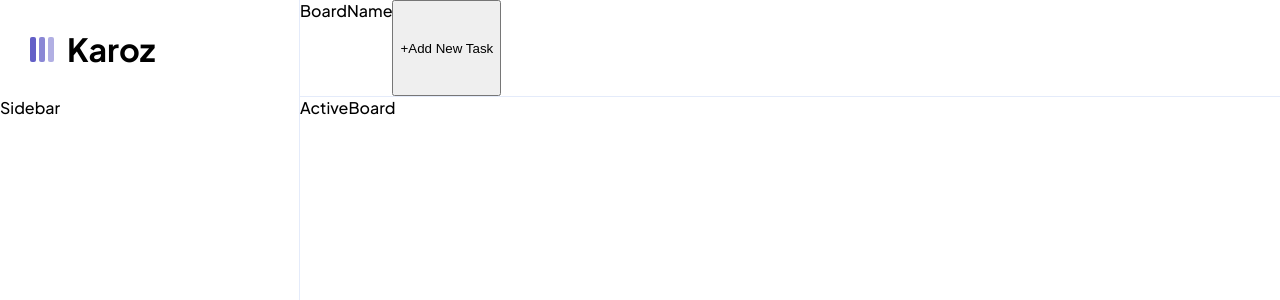
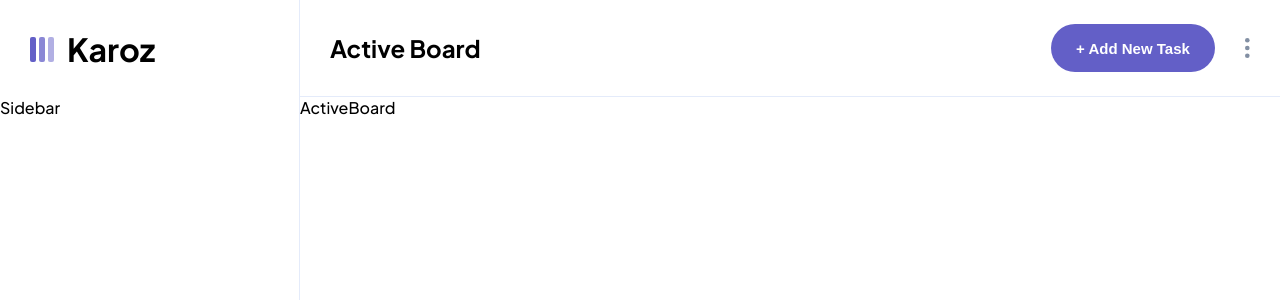
Before and after one commit to oalva-rez/karoz, a React (Create React App) app: page / in a window 1280 px wide. Shown: the top 300 px of the page. Built offline with nearby package versions, Linux system fonts and the light colour scheme.

Commit message:
header styled

```diff
--- a/src/components/Header/BoardName.js
+++ b/src/components/Header/BoardName.js
@@ -1,7 +1,10 @@
 import React from "react";
+import { useActiveBoardContext } from "../../context/BoardsContext";
 
 function BoardName() {
-  return <div>BoardName</div>;
+  const [activeBoard, setActiveBoard] = useActiveBoardContext();
+
+  return <div className="header--active-board">Active Board</div>;
 }
 
 export default BoardName;
--- a/src/components/Header/Header.js
+++ b/src/components/Header/Header.js
@@ -14,7 +14,7 @@ function Header() {
       </div>
       <header className="header">
         <BoardName />
-        <button className="main-button">+Add New Task</button>
+        <button className="header--main-button">+ Add New Task</button>
         <Settings />
       </header>
     </>
--- /dev/null
+++ b/src/components/Header/header.css
@@ -0,0 +1,39 @@
+.header {
+  grid-area: 1 / 2 / 1 / -1;
+  display: flex;
+  align-items: center;
+  border-bottom: var(--border-light);
+  padding: 0px var(--main-margin);
+}
+.header--logo img {
+  padding: 0;
+  margin: 0;
+}
+.header--logo {
+  grid-area: 1 / 1 / 2 / 2;
+  display: flex;
+  align-items: center;
+  gap: 12px;
+  margin-left: var(--main-margin);
+  border-right: var(--border-light);
+
+  font-weight: 700;
+}
+.header--active-board {
+  font-weight: 700;
+  font-size: 24px;
+  flex: 1;
+}
+
+.header--main-button {
+  border-radius: var(--btn-radius);
+  outline: none;
+  border: none;
+  background-color: var(--main-purple);
+  color: white;
+  width: 164px;
+  height: 48px;
+  font-size: 15px;
+  font-weight: 700;
+  margin-right: var(--main-margin);
+}
--- a/src/components/Settings.js
+++ b/src/components/Settings.js
@@ -1,7 +1,7 @@
 import React from "react";
-
+import settings from "../assets/icon-vertical-ellipsis.svg";
 function Settings() {
-  return <div className="settings"></div>;
+  return <img src={settings} alt="settings" className="settings" />;
 }
 
 export default Settings;
--- a/src/index.css
+++ b/src/index.css
@@ -3,16 +3,12 @@
   font-weight: 500;
   src: local("PlusJakartaSans"),
     url(../src/assets/PlusJakartaSans-Medium.woff) format("woff");
-  /* other formats include: 'woff2', 'truetype, 'opentype',
-                            'embedded-opentype', and 'svg' */
 }
 @font-face {
   font-family: "PlusJakartaSans";
   font-weight: 700;
   src: local("PlusJakartaSans"),
     url(../src/assets/PlusJakartaSans-Bold.woff) format("woff");
-  /* other formats include: 'woff2', 'truetype, 'opentype',
-                            'embedded-opentype', and 'svg' */
 }
 
 body {
@@ -53,28 +49,16 @@ code {
   --border-light: 1px solid var(--lines-light);
   --border-dark: 1px solid var(--lines-dark);
 
-  --left-margin: 30px;
+  --btn-radius: 24px;
+  --main-margin: 30px;
 }
 
-.header {
-  grid-area: 1 / 2 / 1 / -1;
-  display: flex;
-  border-bottom: var(--border-light);
+.settings {
+  width: 5px;
+  height: 20px;
+  cursor: pointer;
 }
-.header--logo {
-  grid-area: 1 / 1 / 2 / 2;
-  display: flex;
-  align-items: center;
-  gap: 12px;
-  margin-left: var(--left-margin);
-  border-right: var(--border-light);
 
-  font-weight: 700;
-}
-.header--logo img {
-  padding: 0;
-  margin: 0;
-}
 .sidebar {
   grid-area: 2 / 1 / -1 / 1;
   border-right: var(--border-light);
--- a/src/index.js
+++ b/src/index.js
@@ -1,6 +1,7 @@
 import React from "react";
 import ReactDOM from "react-dom/client";
 import "./index.css";
+import "./components/Header/header.css";
 import App from "./App";
 
 const root = ReactDOM.createRoot(document.getElementById("root"));
```
